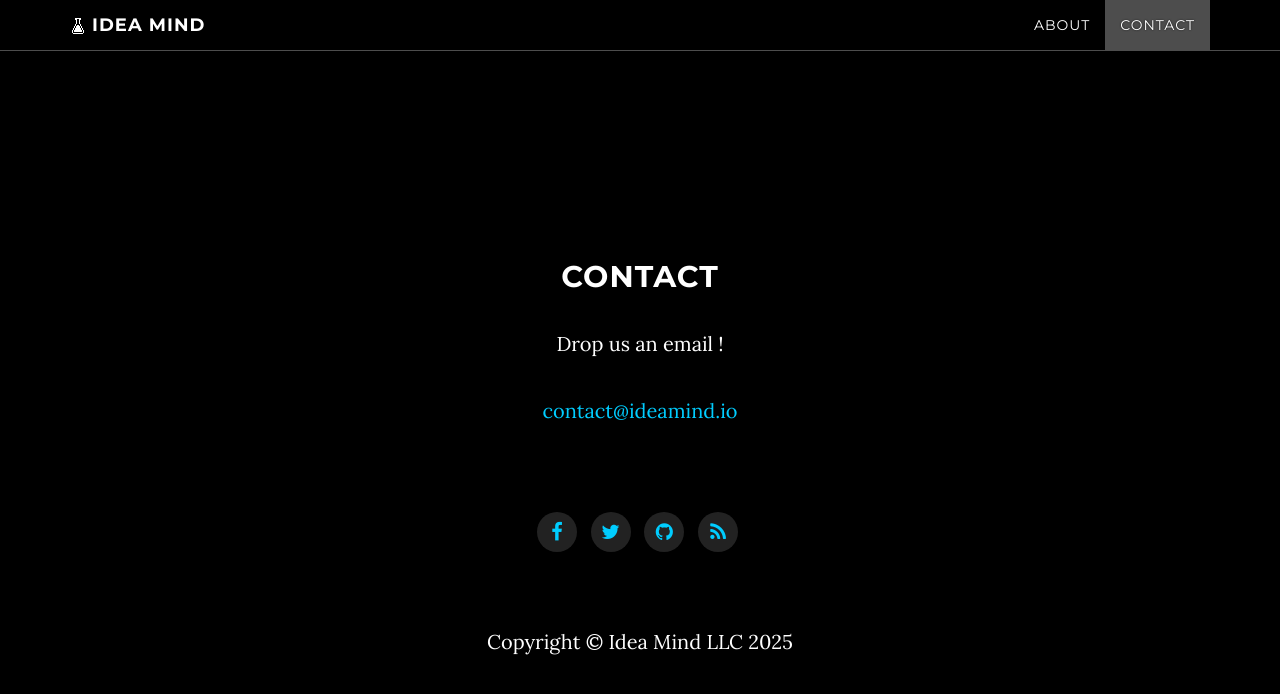
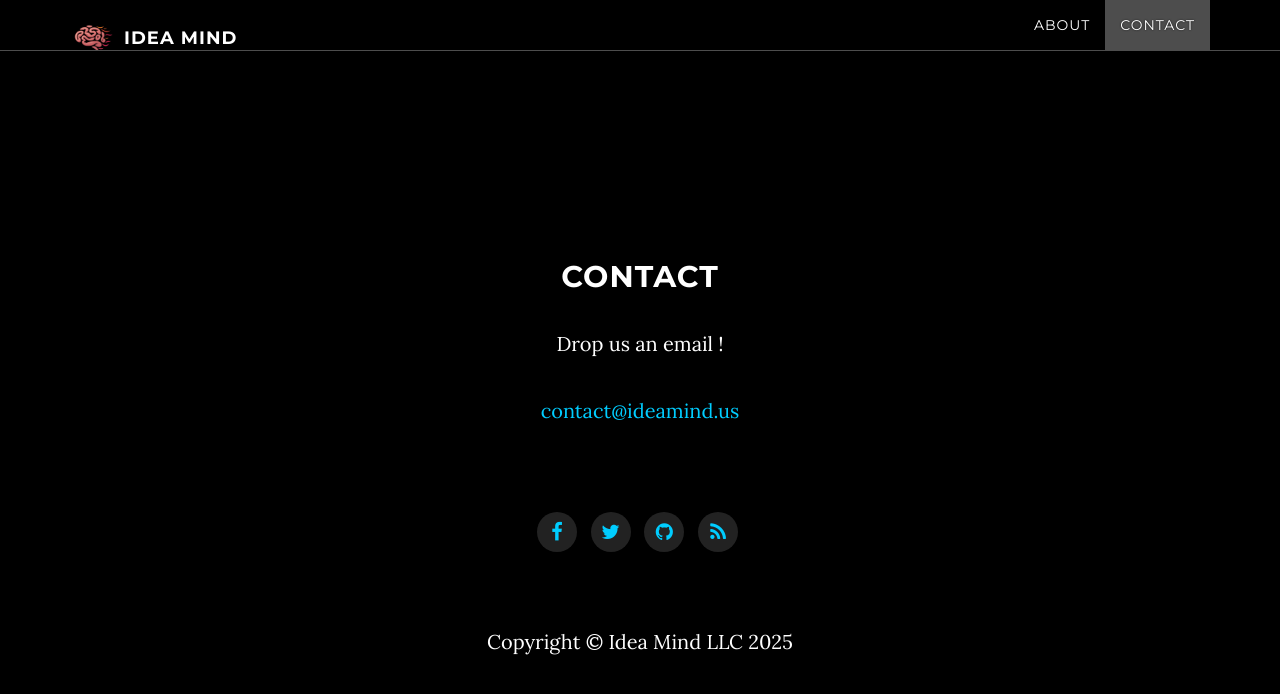
Before and after one commit to IdeaMind/ideamind.github.io, a Jekyll site: the page built from index.html, in a window 1280 px wide and 900 px high, scrolled down 2087 px. Shown: the top 694 px of the window. Built offline with Jekyll 4.4.1, drawn with Linux system fonts in a browser that asks for light colours; nearby versions of some CDN libraries; comment, search, counter and statistics services are not loaded.

Commit message:
Image updates

```diff
--- a/_config.yml
+++ b/_config.yml
@@ -33,13 +33,13 @@ author: "Idea Mind LLC"
 title: "Idea Mind"
 description: "Idea Mind: Problem solvers that humans safe, efficient, and empowered"
 keywords: "wearables, IoT, human, effectiveness"
-favicon: "/img/favicon.ico"
+favicon: "/img/logo/favicon.ico"
 
 ################
 # Header layout #
 ################
 
-black-favicon: "/img/black-lab-glass.ico"
+black-favicon: "/img/logo/favicon.ico"
 
 background-img: "/img/intro-bg2.jpg"
 
@@ -60,7 +60,7 @@ lines: # You can add HTML Tags in the Text
   - text: "Make everything as simple as possible, but not simpler. — Albert Einstein"
   - text: "We are stuck with technology when what we really want is just stuff that works. – Douglas Adams"
 
-me-img: "images/logo.png"
+me-img: "img/logo/android-chrome-192x192.png"
 
 ##############################
 # Color the browser elements #
@@ -126,7 +126,7 @@ timeline-img: "/img/timeline/default.png"
 # Contact #
 ###########
 
-email: "contact@ideamind.io"
+email: "contact@ideamind.us"
 
 ################
 # Author Blurb #
```
Also changed, not shown: img/intro-bg2.jpg, img/logo/android-chrome-192x192.png (added), img/logo/android-chrome-512x512.png (added), img/logo/apple-touch-icon.png (added), img/logo/favicon-16x16.png (added), img/logo/favicon-32x32.png (added), img/logo/favicon.ico (added), img/logo/site.webmanifest (added).
